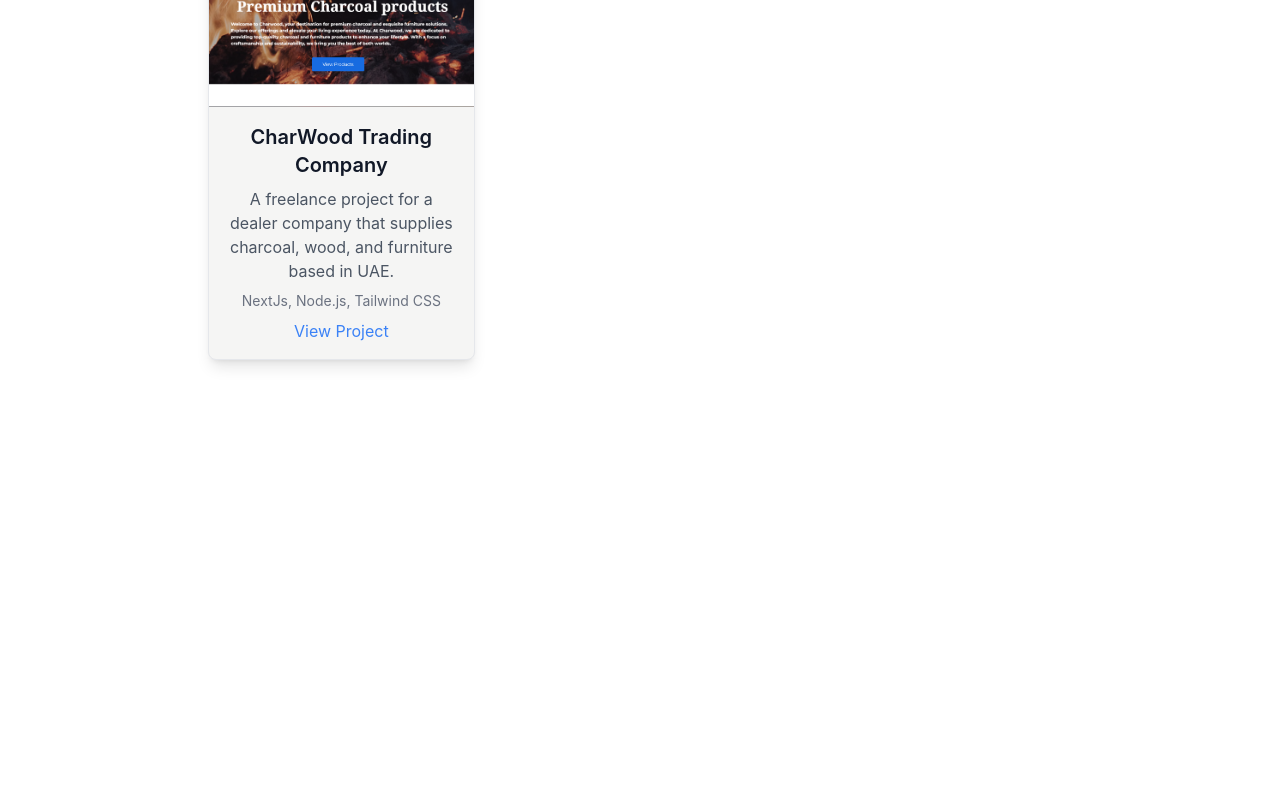
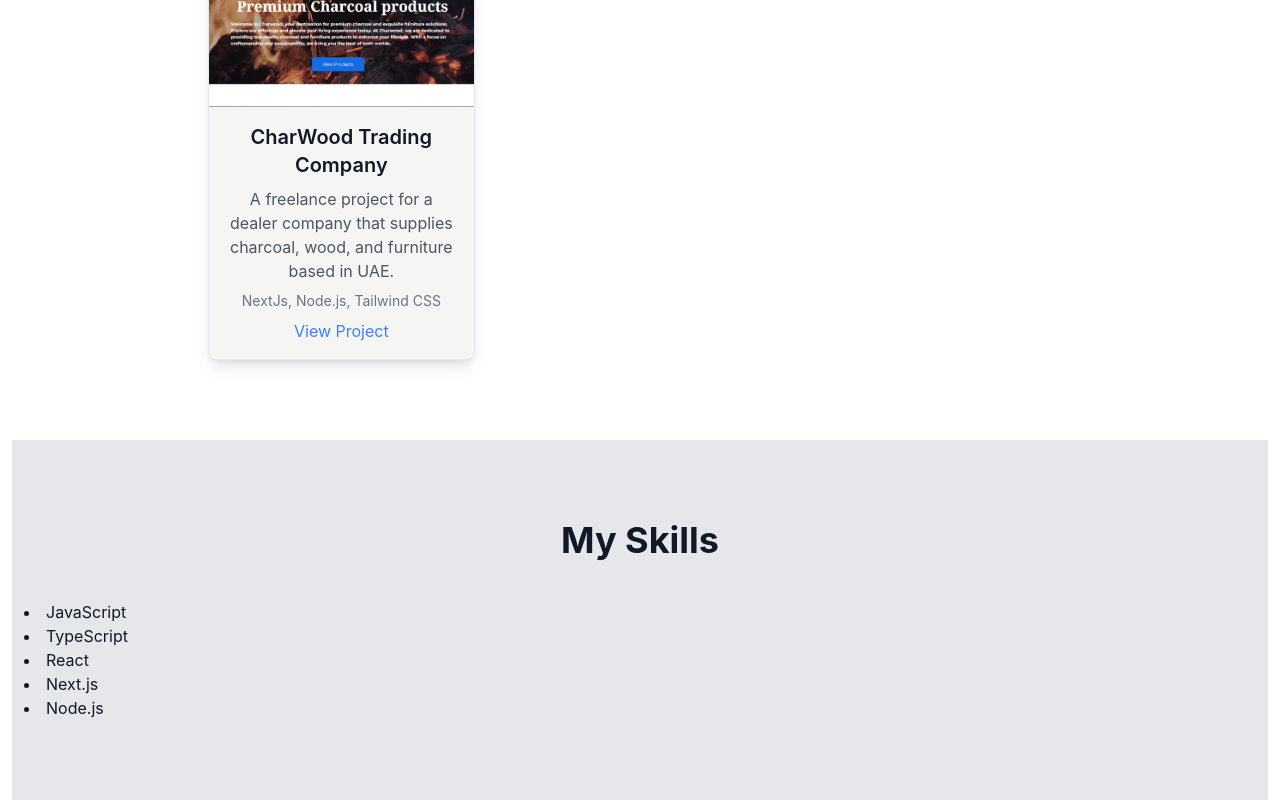
Before and after one commit to Basiljini/my-portfolio, a Next.js app: page / in a window 1280 px wide. Shown: the part 2724-3524 px from the top of the page. Before the commit the page ends 3164 px from the top, so only its background shows below. Built offline with nearby package versions, Linux system fonts and the light colour scheme.

Commit message:
Skills section is added

```diff
--- /dev/null
+++ b/src/app/components/Skills.tsx
@@ -0,0 +1,15 @@
+export default function Skills() {
+  return (
+    // Skills Section
+    <section className="py-20 ml-3 mr-3 bg-gray-200" id="Skills">
+      <h2 className="text-center text-4xl font-bold mb-10">My Skills</h2>
+      <ul className="list-disc list-inside ml-3">
+        <li>JavaScript</li>
+        <li>TypeScript</li>
+        <li>React</li>
+        <li>Next.js</li>
+        <li>Node.js</li>
+      </ul>
+    </section>
+  );
+}
--- a/src/app/page.tsx
+++ b/src/app/page.tsx
@@ -1,6 +1,7 @@
 import Image from "next/image";
 import About from "./components/About";
 import MyProjects from "./components/MyProjects";
+import Skills from "./components/Skills";
 export default function HomePage() {
   return (
     <main>
@@ -17,6 +18,7 @@ export default function HomePage() {
 
       <About />
       <MyProjects />
+      <Skills />
     </main>
   );
 }
```
